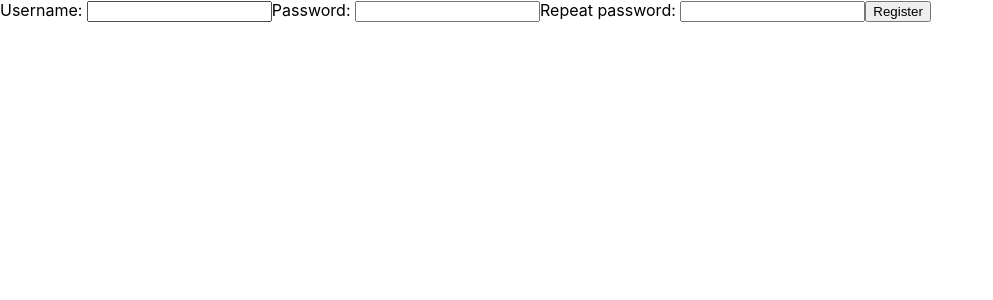
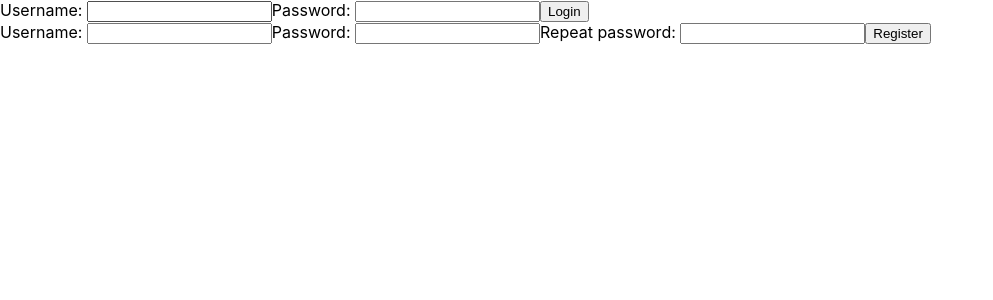
Before and after one commit to RailsReact/3-blog, a React (Create React App) app: page / in a window 1280 px wide. Shown: the top 300 px of the page, without its empty margins (0-993 px from the left). Built offline with nearby package versions, Linux system fonts and the light colour scheme.

Commit message:
add mock UserBar

```diff
--- a/src/App.js
+++ b/src/App.js
@@ -1,6 +1,6 @@
 import React from 'react'
-import Register from './user/Register'
+import UserBar from './user/UserBar'
 
 export default function App (){
-  return <Register />
+  return <UserBar />
 }
--- /dev/null
+++ b/src/user/UserBar.js
@@ -0,0 +1,18 @@
+import React from 'react'
+import Login from './Login'
+import Logout from './Logout'
+import Register from './Register'
+
+export default function UserBar(){
+  const user = ""
+  if (user){
+    return <Logout user={user} />
+  } else {
+    return(
+      <React.Fragment>
+        <Login />
+        <Register />
+      </React.Fragment>
+    )
+  }
+}
```
